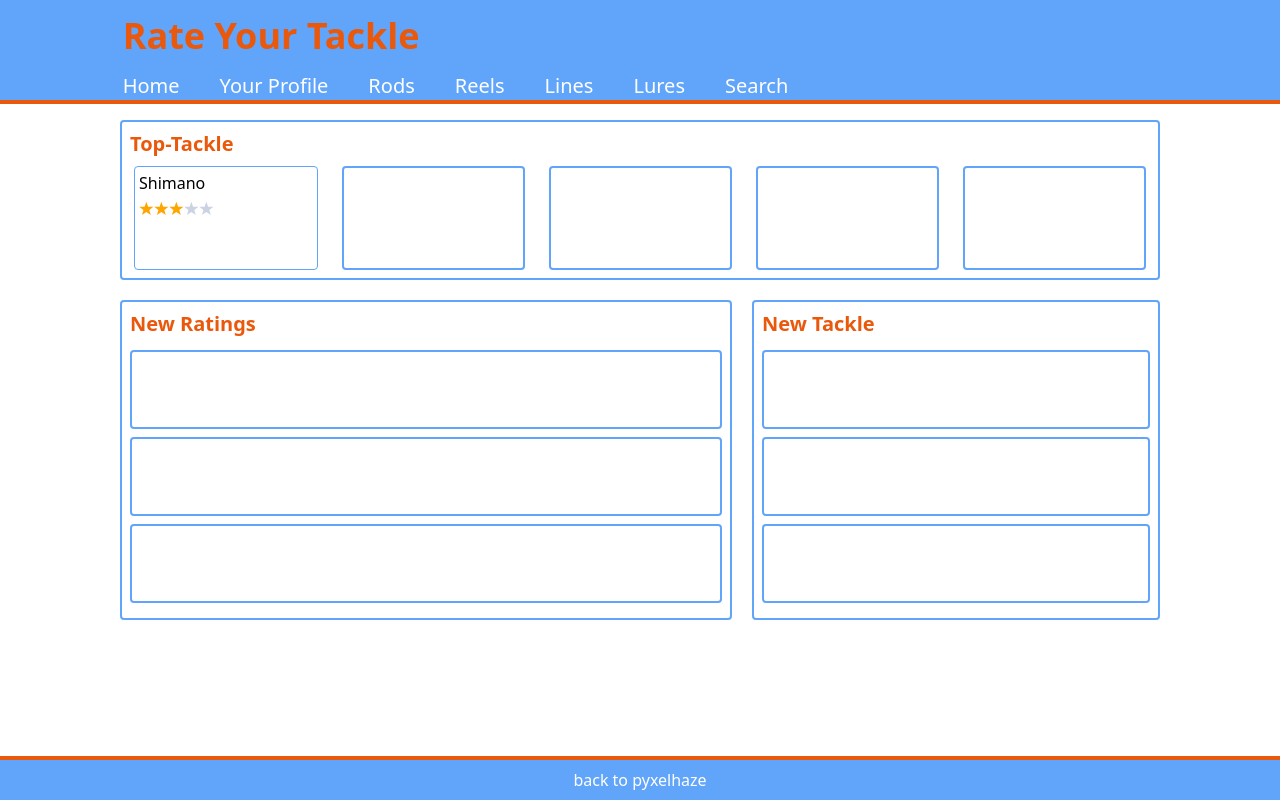
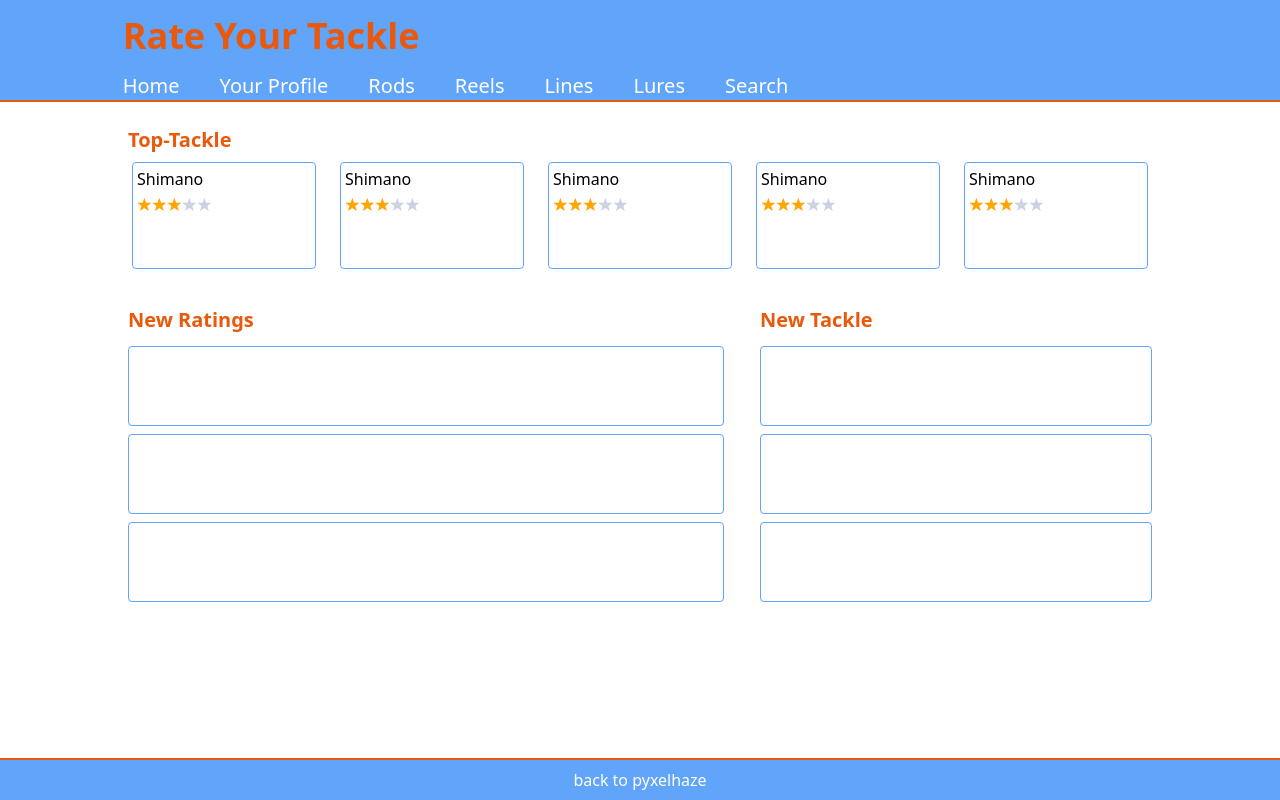
Before and after one commit to pyxelhaze/rateyourtackle, a React (Create React App) app: page / in a window 1280 px wide. Built offline with nearby package versions, Linux system fonts and the light colour scheme.

Commit message:
styling progress

```diff
--- a/src/frontend/components/Footer.js
+++ b/src/frontend/components/Footer.js
@@ -2,7 +2,7 @@ import { Link } from "react-router-dom";
 
 const Footer = () => {
     return (<div
-        className="h-25 p-2 text-white flex justify-center align-middle bg-blue-400 border-t-4  border-t-orange-600">
+        className="h-25 p-2 text-white flex justify-center align-middle bg-blue-400 border-t-2  border-t-orange-600">
         <Link to="/" className=" hover:text-orange-600"> back to pyxelhaze</Link>
     </div>);
 }
--- a/src/frontend/components/Header.js
+++ b/src/frontend/components/Header.js
@@ -14,7 +14,7 @@ const Header = () => {
 
 
     return (
-        <div className="flex justify-center bg-blue-400 border-b-4  border-b-orange-600 " >
+        <div className="flex justify-center bg-blue-400 border-b-2  border-b-orange-600 " >
             <nav className="w-5/6 h-25 ">
                 <h1 className="p-4 font-extrabold text-4xl text-orange-600">Rate Your Tackle</h1>
                 <div className="pl-4 text-xl text-white">
--- a/src/frontend/components/MainContainer1.js
+++ b/src/frontend/components/MainContainer1.js
@@ -3,14 +3,13 @@ import StarRatings from 'react-star-ratings';
 
 const MainContainer1 = () => {
     return (<div
-        className="h-40 w-full border-2 rounded border-blue-400">
+        className="h-40 w-full ">
 
         <h3 className="p-2 text-orange-600 font-bold text-xl">Top-Tackle</h3>
         <div className="flex flex-row h-full">
             <div className="h-2/3 w-1/5 p-1 mx-3 border rounded border-blue-400 hover:border-2 cursor-pointer">
                 <p className="text">Shimano</p>
                 <StarRatings
-
                     rating={3}
                     starRatedColor="orange"
                     changeRating={(newRating) => console.log(newRating)}
@@ -20,10 +19,54 @@ const MainContainer1 = () => {
                     starSpacing="0"
                 />
             </div>
-            <div className="h-2/3 w-1/5 mx-3 border-2 rounded border-blue-400"></div>
-            <div className="h-2/3 w-1/5 mx-3 border-2 rounded border-blue-400"></div>
-            <div className="h-2/3 w-1/5 mx-3 border-2 rounded border-blue-400"></div>
-            <div className="h-2/3 w-1/5 mx-3 border-2 rounded border-blue-400"></div>
+            <div className="h-2/3 w-1/5 p-1 mx-3 border rounded border-blue-400 hover:border-2 cursor-pointer">
+                <p className="text">Shimano</p>
+                <StarRatings
+                    rating={3}
+                    starRatedColor="orange"
+                    changeRating={(newRating) => console.log(newRating)}
+                    numberOfStars={5}
+                    name='rating'
+                    starDimension='15px'
+                    starSpacing="0"
+                />
+            </div>
+            <div className="h-2/3 w-1/5 p-1 mx-3 border rounded border-blue-400 hover:border-2 cursor-pointer">
+                <p className="text">Shimano</p>
+                <StarRatings
+                    rating={3}
+                    starRatedColor="orange"
+                    changeRating={(newRating) => console.log(newRating)}
+                    numberOfStars={5}
+                    name='rating'
+                    starDimension='15px'
+                    starSpacing="0"
+                />
+            </div>
+            <div className="h-2/3 w-1/5 p-1 mx-3 border rounded border-blue-400 hover:border-2 cursor-pointer">
+                <p className="text">Shimano</p>
+                <StarRatings
+                    rating={3}
+                    starRatedColor="orange"
+                    changeRating={(newRating) => console.log(newRating)}
+                    numberOfStars={5}
+                    name='rating'
+                    starDimension='15px'
+                    starSpacing="0"
+                />
+            </div>
+            <div className="h-2/3 w-1/5 p-1 mx-3 border rounded border-blue-400 hover:border-2 cursor-pointer">
+                <p className="text">Shimano</p>
+                <StarRatings
+                    rating={3}
+                    starRatedColor="orange"
+                    changeRating={(newRating) => console.log(newRating)}
+                    numberOfStars={5}
+                    name='rating'
+                    starDimension='15px'
+                    starSpacing="0"
+                />
+            </div>
 
         </div>
 
--- a/src/frontend/components/MainContainer2.js
+++ b/src/frontend/components/MainContainer2.js
@@ -1,11 +1,11 @@
 const MainContainer2 = () => {
     return (<div
-        className="h-80 w-3/5 border-2 rounded border-blue-400">
+        className="h-80 w-3/5 ">
         <h3 className="p-2 text-orange-600 font-bold text-xl">New Ratings</h3>
         <div className="flex flex-col  items-center h-full w-full px-2">
-            <div className="h-1/4 w-full my-1  border-2 rounded border-blue-400"></div>
-            <div className="h-1/4 w-full my-1  border-2 rounded border-blue-400"></div>
-            <div className="h-1/4 w-full my-1  border-2 rounded border-blue-400"></div>
+            <div className="h-1/4 w-full my-1  border rounded border-blue-400 hover:border-2 cursor-pointer"></div>
+            <div className="h-1/4 w-full my-1  border rounded border-blue-400 hover:border-2 cursor-pointer"></div>
+            <div className="h-1/4 w-full my-1  border rounded border-blue-400 hover:border-2 cursor-pointer"></div>
 
         </div>
     </div>);
--- a/src/frontend/components/MainContainer3.js
+++ b/src/frontend/components/MainContainer3.js
@@ -1,11 +1,11 @@
 const MainContainer3 = () => {
     return (<div
-        className="h-full w-2/5 border-2 ml-5 rounded border-blue-400">
+        className="h-full w-2/5  ml-5 ">
         <h3 className="p-2 text-orange-600 font-bold text-xl">New Tackle</h3>
         <div className="flex flex-col items-center h-full w-full px-2">
-            <div className="h-1/4 w-full my-1  border-2 rounded border-blue-400"></div>
-            <div className="h-1/4 w-full my-1  border-2 rounded border-blue-400"></div>
-            <div className="h-1/4 w-full my-1  border-2 rounded border-blue-400"></div>
+            <div className="h-1/4 w-full my-1  border rounded border-blue-400 hover:border-2 cursor-pointer"></div>
+            <div className="h-1/4 w-full my-1  border rounded border-blue-400 hover:border-2 cursor-pointer"></div>
+            <div className="h-1/4 w-full my-1  border rounded border-blue-400 hover:border-2 cursor-pointer"></div>
 
         </div>
     </div>);
```
